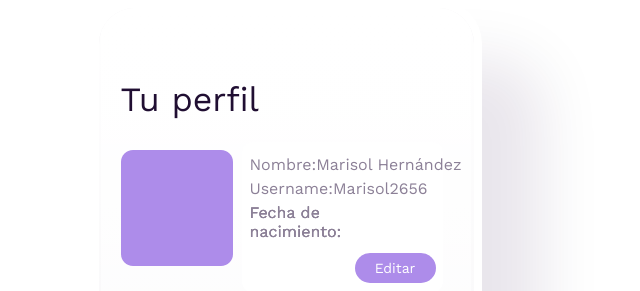
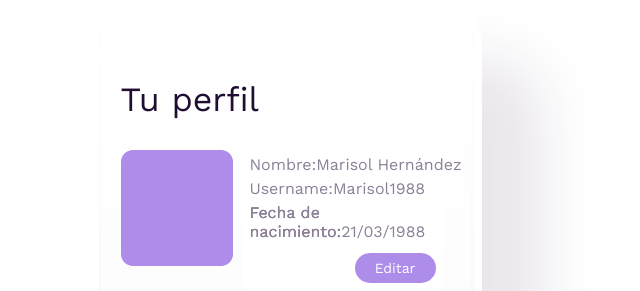
Before and after one commit to ErveyG/CADIMU-TalentHackathon2022, a website built with Parcel: page perfil.html in a window 1280 px wide. Shown: the top 291 px of the page, 354-994 px from the left. Built offline with nearby package versions, Linux system fonts and the light colour scheme.

Commit message:
Add files via upload

```diff
--- a/perfil.html
+++ b/perfil.html
@@ -123,7 +123,7 @@
             </a>
           </div>
           <span class="perfil-text14">Tu perfil</span>
-          <span class="perfil-text15">Username:Marisol2656</span>
+          <span class="perfil-text15">Username:Marisol1988</span>
           <span class="perfil-text16">
             <span>Fecha de</span>
             <br />
@@ -137,7 +137,7 @@
           <span class="perfil-text24">
             <span>Fecha de</span>
             <br />
-            <span>nacimiento:</span>
+            <span>nacimiento:21/03/1988 </span>
           </span>
           <span class="perfil-text28">Nombre:Marisol Hernández</span>
           <div class="perfil-tabbar">
```
